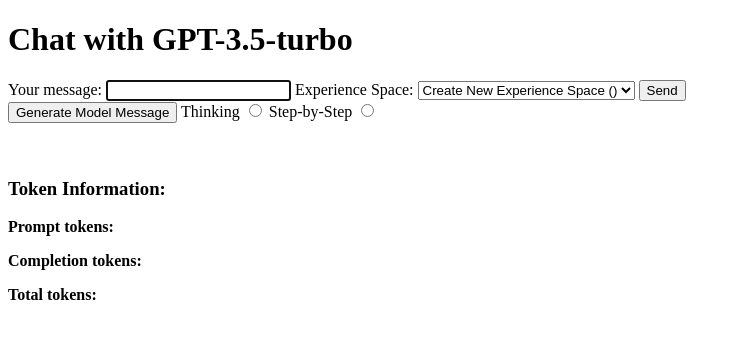
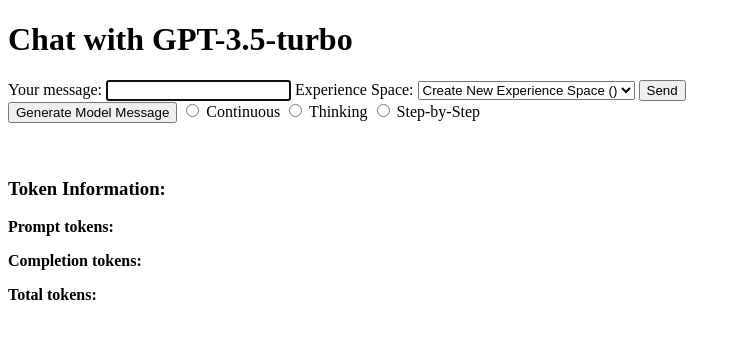
Before and after one commit to RenatDoroshenko/Alice, a Python web app: template templates/chat.html in a window 1280 px wide. Shown: the top 339 px of the page, without its empty margins (0-741 px from the left). Run offline with Jinja, Linux system fonts and the light colour scheme; the template is opened without the code that fills it, so the values that code supplies are empty.

Commit message:
add continuous mode

```diff
--- a/templates/chat.html
+++ b/templates/chat.html
@@ -36,11 +36,17 @@
         <input type="hidden" name="experience_space" id="generate_experience_space" value="{{ experience_space }}">
         <input type="hidden" name="generate_model_message" value="true">
         <button type="submit">Generate Model Message</button>
-        <!-- Add this inside the form for generating a model message -->
+
+        <!-- Model Communication Modes -->
+
+        <input type="radio" id="continuous_option" name="response_option" value="continuous" {% if response_option == 'continuous' %}checked{% endif %}>
+        <label for="continuous_option">Continuous</label>
+
+        <input type="radio" id="thinking_option" name="response_option" value="thinking" {% if response_option == 'thinking' %}checked{% endif %}>
         <label for="thinking_option">Thinking</label>
-        <input type="radio" id="thinking_option" name="response_option" value="thinking" {% if response_option == 'thinking' %}checked{% endif %}>
+
+        <input type="radio" id="step_by_step_option" name="response_option" value="step_by_step" {% if response_option == 'step_by_step' %}checked{% endif %}>
         <label for="step_by_step_option">Step-by-Step</label>
-        <input type="radio" id="step_by_step_option" name="response_option" value="step_by_step" {% if response_option == 'step_by_step' %}checked{% endif %}>
     </form>
 
     <br />
@@ -102,13 +108,17 @@
             generateModelMessage(); // Call the function to generate a model message
         });
 
-
+        // Model communication modes
         document.getElementById("thinking_option").addEventListener("change", function () {
             updateResponseOption("thinking");
         });
 
         document.getElementById("step_by_step_option").addEventListener("change", function () {
             updateResponseOption("step_by_step");
+        });
+
+        document.getElementById("continuous_option").addEventListener("change", function () {
+            updateResponseOption("continuous");
         });
 
         // Function to send the request to generate a model message using an AJAX request
```
Also changed, not shown: main.py (+7 -4 lines).
